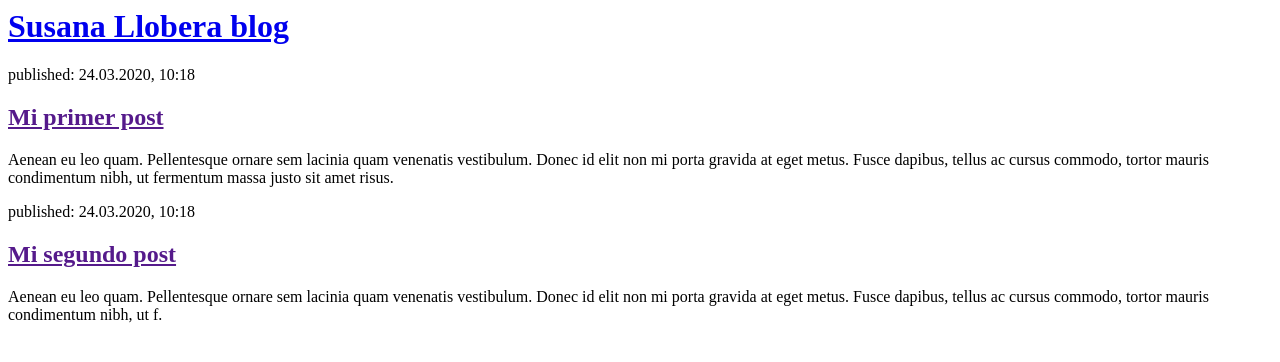
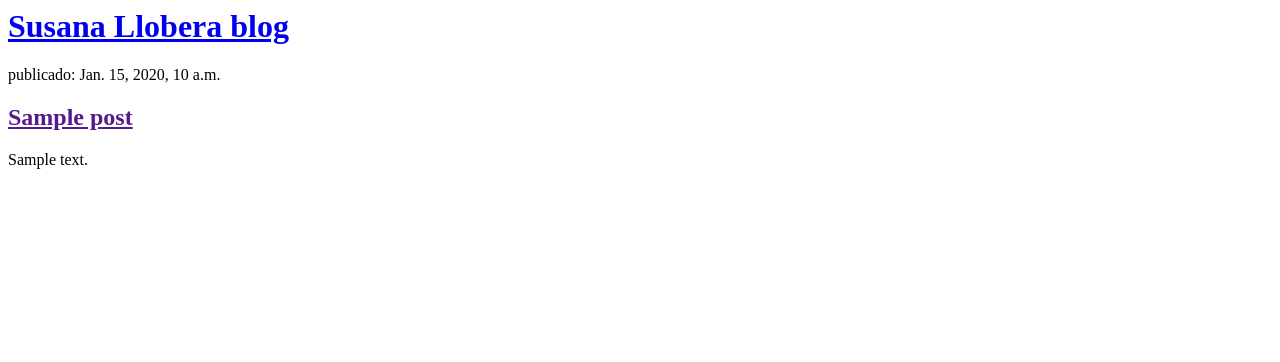
Before and after one commit to SusanaLloberaPerez/my-first-blog, a Django app: page / in a window 1280 px wide. Shown: the top 362 px of the page. Run offline with Django 3.2, Linux system fonts and the light colour scheme; tables that the repository leaves empty hold one stand-in row (values such as "Sample post").

Commit message:
Template modificado desde la base de datos

```diff
--- a/djangogirls/blog/templates/blog/post_list.html
+++ b/djangogirls/blog/templates/blog/post_list.html
@@ -3,20 +3,18 @@
         <title>Susana Llobera blog</title>
     </head>
     <body>
+
         <div>
             <h1><a href="/">Susana Llobera blog</a></h1>
         </div>
 
-        <div>
-            <p>published: 24.03.2020, 10:18</p>
-            <h2><a href="">Mi primer post</a></h2>
-            <p>Aenean eu leo quam. Pellentesque ornare sem lacinia quam venenatis vestibulum. Donec id elit non mi porta gravida at eget metus. Fusce dapibus, tellus ac cursus commodo, tortor mauris condimentum nibh, ut fermentum massa justo sit amet risus.</p>
-        </div>
+        {% for post in posts %}
+            <div>
+            <p> publicado: {{ post.published_date }}</p>
+            <h2><a href="">{{ post.title }}</a></h2>
+            <p>{{ post.text|linebreaksbr }}</p>
+            </div>
+        {% endfor %}
 
-        <div>
-            <p>published: 24.03.2020, 10:18</p>
-            <h2><a href="">Mi segundo post</a></h2>
-            <p>Aenean eu leo quam. Pellentesque ornare sem lacinia quam venenatis vestibulum. Donec id elit non mi porta gravida at eget metus. Fusce dapibus, tellus ac cursus commodo, tortor mauris condimentum nibh, ut f.</p>
-        </div>
     </body>
 </html>
--- a/djangogirls/blog/views.py
+++ b/djangogirls/blog/views.py
@@ -1,6 +1,9 @@
 from django.shortcuts import render
+from django.utils import timezone
+from .models import Post
 
 # Create your views here.
 
 def post_list(request):
-    return render(request, 'blog/post_list.html', {})
+    posts = Post.objects.filter(published_date__lte=timezone.now()).order_by('published_date')
+    return render(request, 'blog/post_list.html', {'posts': posts})
--- a/djangogirls/djangogirls/settings.py
+++ b/djangogirls/djangogirls/settings.py
@@ -25,7 +25,7 @@ SECRET_KEY = '_9dtpy-1hg947&njsioag5t7&(pnde1b1pd#-!2z(m*9rf4n-7'
 # SECURITY WARNING: don't run with debug turned on in production!
 DEBUG = True
 
-ALLOWED_HOSTS = ['susanallobera.pythonanywhere.com']
+ALLOWED_HOSTS = ['susanallobera.pythonanywhere.com','127.0.0.1']
 
 
 # Application definition
```
